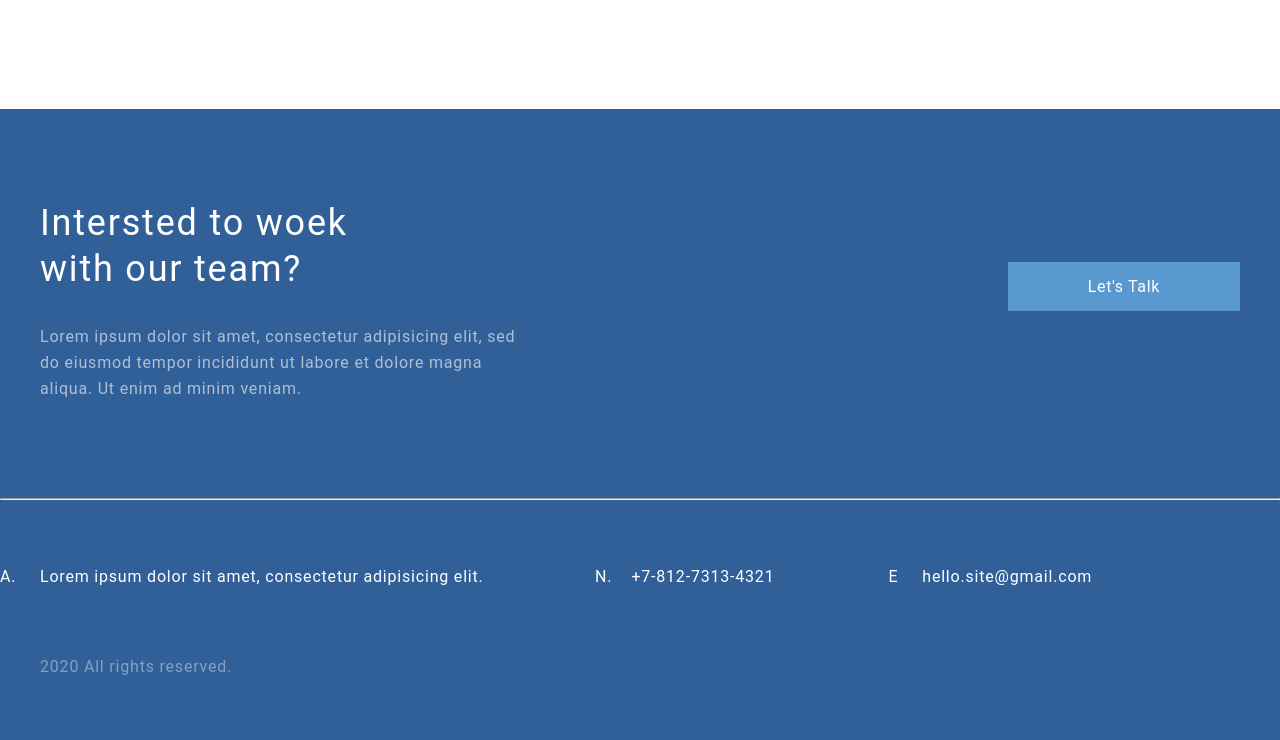
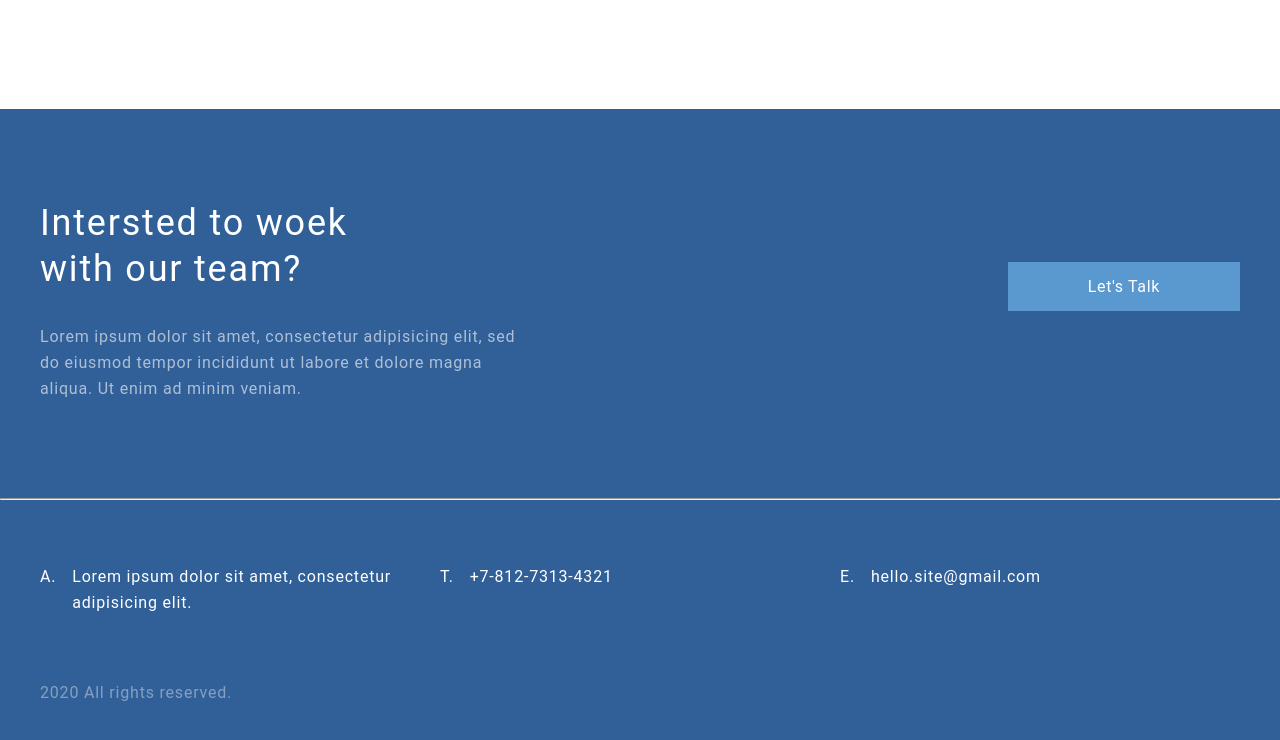
Before and after one commit to novikovav2/geekbrains, a plain HTML site: page HTML_CSS/lesson06/index.html in a window 1280 px wide. Shown: the part 2655-3395 px from the top of the page. Drawn offline with Linux system fonts and the light colour scheme.

Commit message:
Add lesson6 homework

```diff
--- a/HTML_CSS/lesson06/index.html
+++ b/HTML_CSS/lesson06/index.html
@@ -91,9 +91,9 @@
 		<hr>
 		<div class="footer-bottom container">
 			<ul class="footer-contacts">
-				<li class="li-text">Lorem ipsum dolor sit amet, consectetur adipisicing elit.</li>
-				<li class="li-phone">+7-812-7313-4321</li>
-				<li class="li-email">hello.site@gmail.com</li>
+				<li class="footer-li">Lorem ipsum dolor sit amet, consectetur adipisicing elit.</li>
+				<li class="footer-li">+7-812-7313-4321</li>
+				<li class="footer-li">hello.site@gmail.com</li>
 			</ul>
 
 
--- a/HTML_CSS/lesson06/style.css
+++ b/HTML_CSS/lesson06/style.css
@@ -305,20 +305,46 @@ body {
     opacity: 0.4;
 }
 
+.footer-li {
+    flex-grow: 1;
+    flex-basis: 33.3333%;
+    list-style-type: none;
+    margin-right: 32px;
+    display: flex;
+}
+
+.footer-li:first-child::before {
+    content: 'A. ';
+    display: block;
+    margin-right: 16px;
+}
+
+.footer-li:nth-child(2)::before {
+    content: 'T. ';
+    display: block;
+    margin-right: 16px;
+}
+
+.footer-li:nth-child(3)::before {
+    content: 'E. ';
+    display: block;
+    margin-right: 16px;
+}
+
 
 .li-text {
-    list-style-type: 'A.     ';
-    flex-grow: 1;
+
+
 }
 
 .li-phone {
     list-style-type: 'N.    ';
-    flex-grow: 1;
+
 }
 
 .li-email {
     list-style-type: 'E     ';
-    flex-grow: 1;
+
 
 }
 
```
Also changed, not shown: 1 other file.
